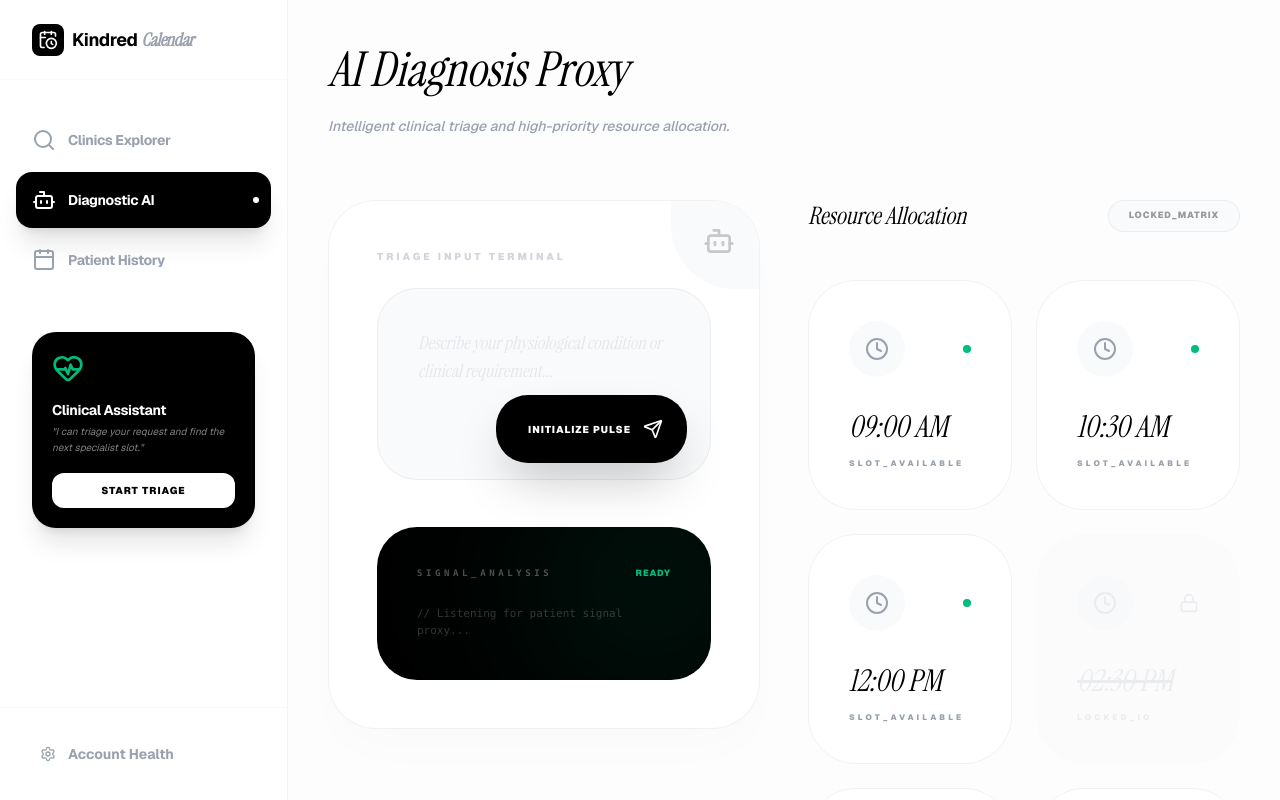
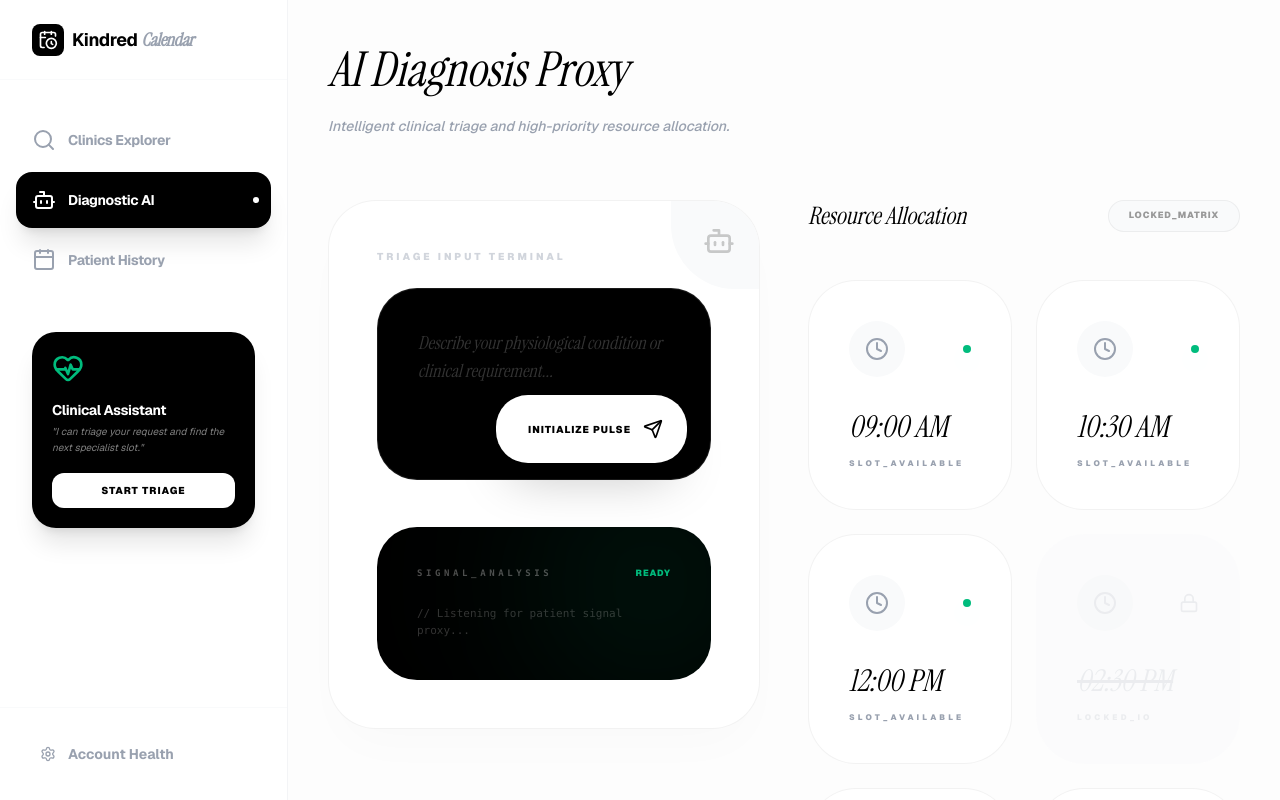
Before and after one commit to FlexSlotCustom0/FlexSlotCustom, a Next.js app in the folder frontend/: page /dashboard/customer in a window 1280 px wide. Both pictures are taken after a click on the button "Diagnostic AI". Shown: the top 800 px of the page. Built offline with nearby package versions, Linux system fonts and the light colour scheme.

Commit message:
Update page.tsx

```diff
--- a/frontend/src/app/dashboard/customer/page.tsx
+++ b/frontend/src/app/dashboard/customer/page.tsx
@@ -179,11 +179,11 @@ function AIBookingSection({ chatInput, setChatInput, isParsing, setIsParsing, ha
                        value={chatInput}
                        onChange={(e) => setChatInput(e.target.value)}
                        placeholder="Describe your physiological condition or clinical requirement..."
-                       className="w-full h-48 bg-gray-50 border border-black/5 rounded-[2.5rem] p-10 text-lg font-medium focus:outline-none focus:ring-4 focus:ring-black/5 resize-none italic placeholder:text-gray-200 transition-all font-serif"
+                       className="w-full h-48 bg-black text-white border border-white/10 rounded-[2.5rem] p-10 text-lg font-medium focus:outline-none focus:ring-4 focus:ring-black/5 resize-none italic placeholder:text-white/20 transition-all font-serif"
                      />
                      <button
                        onClick={() => { setIsParsing(true); setTimeout(() => setIsParsing(false), 2000); }}
-                       className="absolute right-6 bottom-6 p-6 bg-black text-white rounded-[2rem] shadow-2xl hover:scale-105 active:scale-95 transition-all flex items-center gap-3"
+                       className="absolute right-6 bottom-6 p-6 bg-white text-black rounded-[2rem] shadow-2xl hover:scale-105 active:scale-95 transition-all flex items-center gap-3"
                      >
                         <span className="text-[10px] font-black uppercase tracking-widest pl-2">Initialize Pulse</span>
                         {isParsing ? <Sparkles className="w-5 h-5 animate-spin" /> : <Send className="w-5 h-5" />}
```
